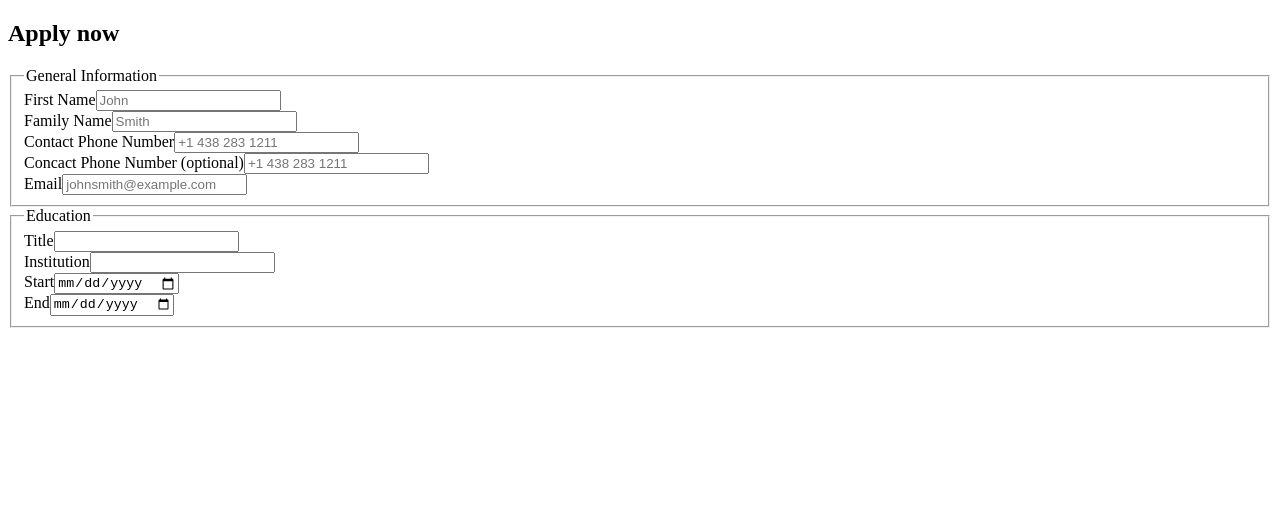
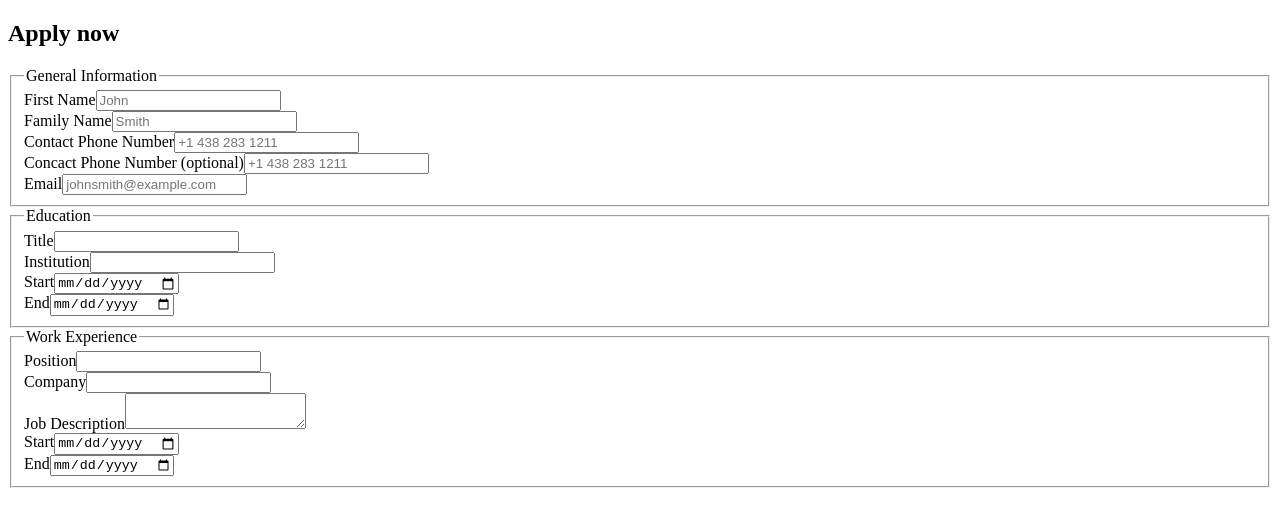
Before and after one commit to ralberrto/cv-project, a React (Create React App) app: page / in a window 1280 px wide. Shown: the top 526 px of the page. Built offline with nearby package versions, Linux system fonts and the light colour scheme; the HTML template or start-up script is replaced by a standard one.

Commit message:
Add "Job Description" section to form

```diff
--- a/src/App.js
+++ b/src/App.js
@@ -13,10 +13,18 @@ class App extends React.Component {
     ];
 
     const educationInfoInputs = [
-      <LabelledInput type='text' key='title' label='Title' name='title' require={true} />,
-      <LabelledInput type='text' key='institution' label='Institution' name='institution' require={true} />,
-      <LabelledInput type='date' key='start-date' label='Start' name='start-date' require={true} />,
-      <LabelledInput type='date' key='end-date' label='End' name='end-date' require={true} />,
+      <LabelledInput type='text' key='title' label='Title' name='title' required={true} />,
+      <LabelledInput type='text' key='institution' label='Institution' name='institution' required={true} />,
+      <LabelledInput type='date' key='start-date' label='Start' name='start-date' required={true} />,
+      <LabelledInput type='date' key='end-date' label='End' name='end-date' required={true} />,
+    ];
+
+    const workExpInputs = [
+      <LabelledInput type='text' key='position' label='Position' name='position' required={true} />,
+      <LabelledInput type='text' key='company' label='Company' name='company' required={true} />,
+      <LabeleedTextarea key='description' label='Job Description' name='description' required={false} />,
+      <LabelledInput type='date' key='start-date' label='Start' name='start-date' required={true} />,
+      <LabelledInput type='date' key='end-date' label='End' name='end-date' required={true} />,
     ];
 
     return (
@@ -25,6 +33,7 @@ class App extends React.Component {
         <form id="apply-form" name="apply-form" action="" method="get">
           <FieldSet legend='General Information' childInputs={generalInfoInputs} />
           <FieldSet legend='Education' childInputs={educationInfoInputs} />
+          <FieldSet legend='Work Experience' childInputs={workExpInputs} />
         </form>
       </div>
     );
@@ -55,4 +64,16 @@ class LabelledInput extends React.Component {
   }
 }
 
+class LabeleedTextarea extends React.Component {
+  render() {
+    let { label, name, placeholder, required } = { ...this.props };
+    return (
+      <div className='textarea-input-container'>
+        <label htmlFor={name} className='textarea-input-label'>{label}</label>
+        <textarea id={name} className='textarea-input' placeholder={placeholder} required={required}></textarea>
+      </div>
+    );
+  }
+}
+
 export default App;
```
